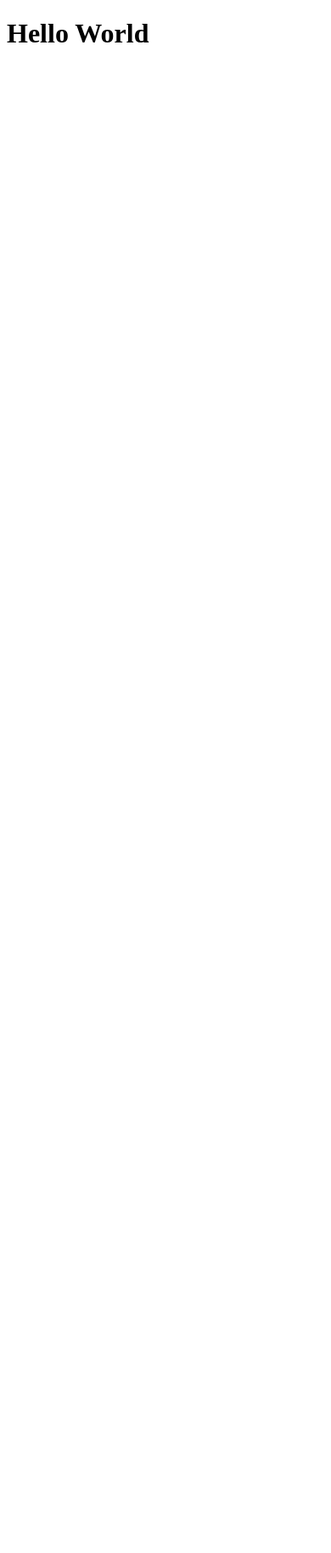
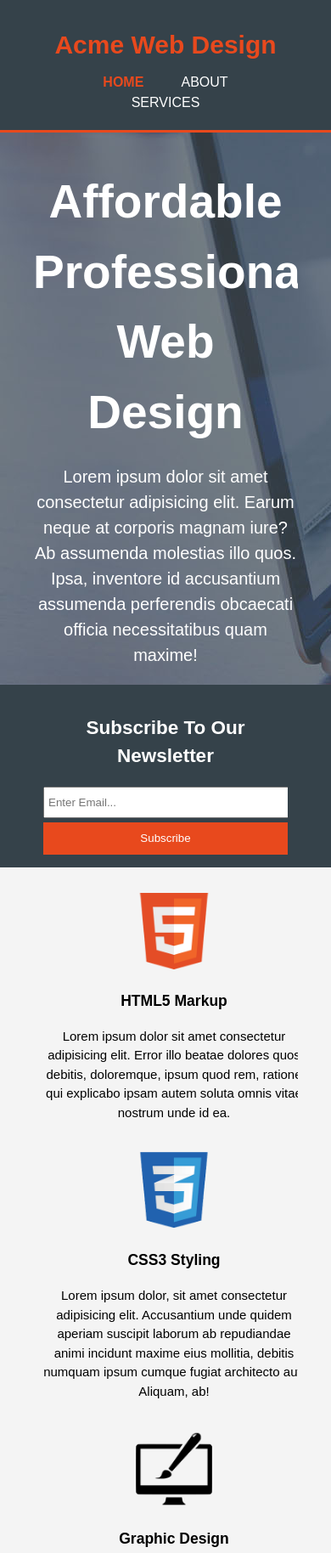
Before and after one commit to Askat08/html, a plain HTML site: page index.html in a window 390 px wide. Shown: the top 1828 px of the page at 85% size. Before the commit the page ends 844 px from the top, so only its background shows below. Drawn offline with Linux system fonts and the light colour scheme.

Commit message:
HTML/CSS

```diff
--- a/index.html
+++ b/index.html
@@ -1,11 +1,73 @@
 <!DOCTYPE html>
 <html>
     <head>
-
+        <meta charset="utf-8">
+        <meta name="viewport" content="width=device-width">
+        <meta name="description" content="Affordable and professional web design">
+        <meta name="keyword" content="web design, affordable web design, professional web design">
+        <meta name="author" content="Askat Bakyev">
+        <title>Acme Web Design | Welcome</title>
+        <link rel="stylesheet" href="style.css">
     </head>
 
 
     <body>
-        <h1>Hello World</h1>
+        <header>
+            <div class="container">
+                <div id="branding">
+                    <h1><span class="highlight">Acme Web Design</span></h1>
+                </div>
+                <nav>
+                    <ul>
+                        <li class="current"><a href="index.html">Home</a></li>
+                        <li><a href="about.html">About</a></li>
+                        <li><a href="services.html">Services</a></li>
+                    </ul>
+                </nav>
+
+            </div>
+        </header>
+
+        <section id="showcase">
+            <div class="container">
+                <h1>Affordable Professional Web Design</h1>
+                <p>Lorem ipsum dolor sit amet consectetur adipisicing elit. Earum neque at corporis magnam iure? Ab assumenda molestias illo quos. Ipsa, inventore id accusantium assumenda perferendis obcaecati officia necessitatibus quam maxime!</p>
+            </div>
+        </section>
+
+        <section id="newsletter">
+            <div class="container">
+                <h1>Subscribe To Our Newsletter</h1>
+
+                <form action="">
+                    <input type="email" name="email" id="" placeholder="Enter Email...">
+                    <button type="submit" class="button_1">Subscribe</button>
+                </form>
+            </div>
+        </section>
+
+        <section id="boxes">
+            <div class="container">
+                <div class="box">
+                    <img src="img/logo_html.png" alt="html-logo">
+                    <h3>HTML5 Markup</h3>
+                    <p>Lorem ipsum dolor sit amet consectetur adipisicing elit. Error illo beatae dolores quos debitis, doloremque, ipsum quod rem, ratione qui explicabo ipsam autem soluta omnis vitae nostrum unde id ea.</p>
+                </div>
+                <div class="box">
+                    <img src="img/logo_css.png" alt="css-logo">
+                    <h3>CSS3 Styling</h3>
+                    <p>Lorem ipsum dolor, sit amet consectetur adipisicing elit. Accusantium unde quidem aperiam suscipit laborum ab repudiandae animi incidunt maxime eius mollitia, debitis numquam ipsum cumque fugiat architecto aut. Aliquam, ab!</p>
+                </div>
+                <div class="box">
+                    <img src="img/logo_brush.png" alt="logo brush">
+                    <h3>Graphic Design</h3>
+                    <p>Lorem ipsum dolor sit amet consectetur adipisicing elit. Ab accusamus autem laborum porro doloremque tempora quo nihil mollitia, reiciendis hic nemo saepe neque voluptatem ipsa, sunt tempore facere delectus ad!</p>
+                </div>
+            </div>
+        </section>
+
+        <footer>
+            <p>Acme Web Design, Copyright &copy; 2019</p>
+        </footer>
     </body>
 </html>
--- a/style.css
+++ b/style.css
@@ -0,0 +1,220 @@
+body {
+   /* font-family: Arial, Helvetica, sans-serif;
+    font-size: 15px;
+    line-height: 1.5; */
+    font: 15px/1.5 Arial, Helvetica, sans-serif;
+    padding: 0;
+    margin: 0;
+    background-color: #f4f4f4;
+}
+
+ul {
+    padding: 0;
+    margin: 0;
+}
+
+/* Global */
+.container {
+    width: 80%;
+    margin: auto;
+    overflow: hidden;
+}
+
+.button_1 {
+    height: 38px;
+    background: #e8491d;
+    border: none;
+    padding-left: 20px;
+    padding-right: 20px;
+    color: #ffffff
+}
+
+.dark {
+    padding: 15px;
+    background: #35424a;
+    color: #ffffff;
+    margin-top: 10px;
+    margin-bottom: 10px;
+}
+
+/* Header */
+header {
+    background: #35424a;
+    color: #ffffff;
+    padding-top: 30px;
+    min-height: 70px;
+    border-bottom: #e8491d 3px solid;
+}
+
+/* Links */
+
+header a {
+    color: #ffffff;
+    text-decoration: none;
+    text-transform: uppercase;
+    font-size: 16px;
+}
+
+header li {
+    float: left;
+    display: inline;
+    padding: 0 20px;
+}
+
+header #branding {
+    float: left;
+}
+
+header #branding h1 {
+    margin: 0;
+}
+
+header nav {
+    float: right;
+    margin-top: 10px;
+}
+
+header .highlight, header .current  a {
+    color: #e8491d;
+    font-weight: bold;
+}
+
+header a:hover {
+    color: #cccccc;
+    font-weight: bold;
+}
+
+/* Showcase */
+
+#showcase {
+    min-height: 400px;
+    background: url("img/showcase.jpg") no-repeat 0 -400px;
+    text-align: center;
+    color: #ffffff;
+}
+
+#showcase h1 {
+    margin-top: 100px;
+    font-size: 55px;
+    margin-bottom: 10px;
+}
+
+#showcase p {
+    font-size: 20px;
+}
+
+/* Newsletter */
+
+#newsletter {
+    padding: 15px;
+    color: #ffffff;
+    background-color: #35424a
+}
+
+#newsletter h1 {
+    float: left;
+}
+
+#newsletter form {
+    float: right;
+    margin-top: 15px;
+}
+
+#newsletter input[type="email"] {
+    padding: 4px;
+    height: 25px;
+    width: 250px;
+}
+
+/* Boxes */
+
+#boxes {
+    margin-top: 20px;
+}
+
+#boxes .box {
+    float: left;
+    width: 30%;
+    padding: 10px;
+    text-align: center;
+}
+
+#boxes .box img {
+    width: 90px;
+}
+
+
+/* Sidebar */
+
+#sidebar {
+    float: right;
+    width: 30%;
+    margin-top: 10px;
+}
+
+#main-col {
+    float: left;
+    width: 65%;
+}
+
+aside#sidebar .quote input, aside#sidebar .quote textarea {
+    width: 90%;
+    padding: 5px;
+}
+
+/* Services */
+
+ul#services li {
+    list-style: none;
+    padding: 20px;
+    border: #cccccc solid 1px;
+    margin-bottom: 5px;
+    background: #e6e6e6;
+}
+
+
+
+/* Footer */
+
+footer {
+    padding: 20px;
+    margin-top: 20px;
+    color: #ffffff;
+    background-color: #e8491d;
+    text-align: center;
+}
+
+/* Media Queries */
+
+@media (max-width: 760px) {
+    header #branding,
+    header nav,
+    header nav li,
+    #newsletter h1,
+    #newsletter form,
+    #boxes .box,
+    article#main-col,
+    aside#sidebar {
+        float: none;
+        text-align: center;
+        width: 100%;
+    }
+
+    header {
+        padding-bottom: 20px;
+    }
+
+    #showcase h1 {
+        margin-top: 40px;
+    }
+
+    #newsletter button {
+        display: block;
+        width: 100%;
+    }
+
+    #newsletter form input[type="email"], .quote button {
+        width: 100%;
+        margin-bottom: 5px;
+    }
+}
```
Also changed, not shown: about.html (added, +65 -0 lines), services.html (added, +92 -0 lines), img/logo_brush.png (renamed from acme/img/logo_brush.png), img/logo_css.png (renamed from acme/img/logo_css.png), img/logo_html.png (renamed from acme/img/logo_html.png), img/showcase.jpg (renamed from acme/img/showcase.jpg).
